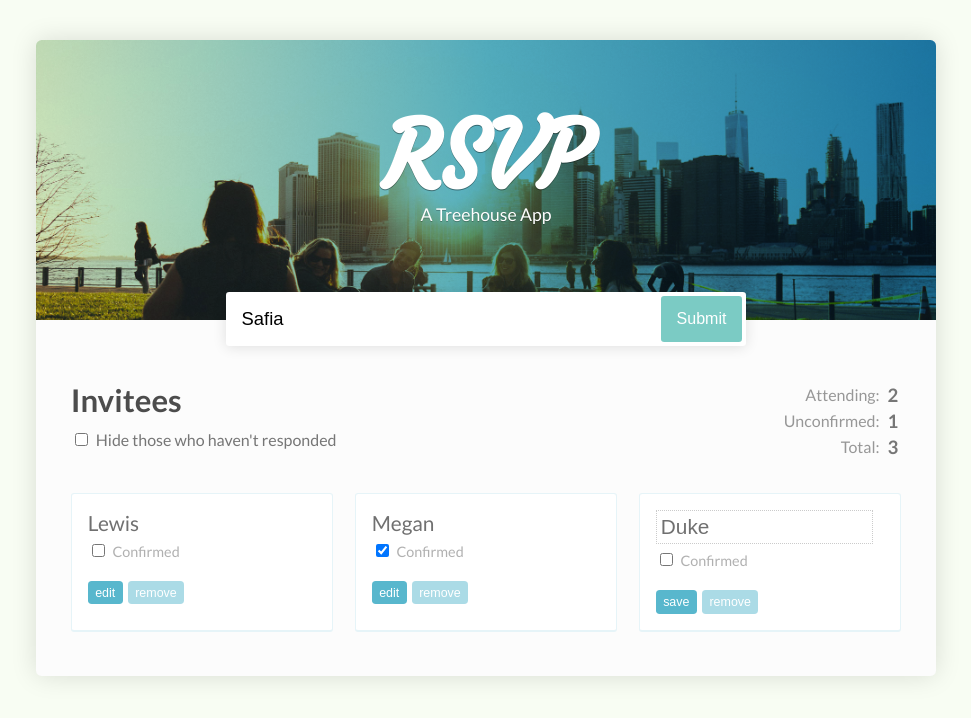
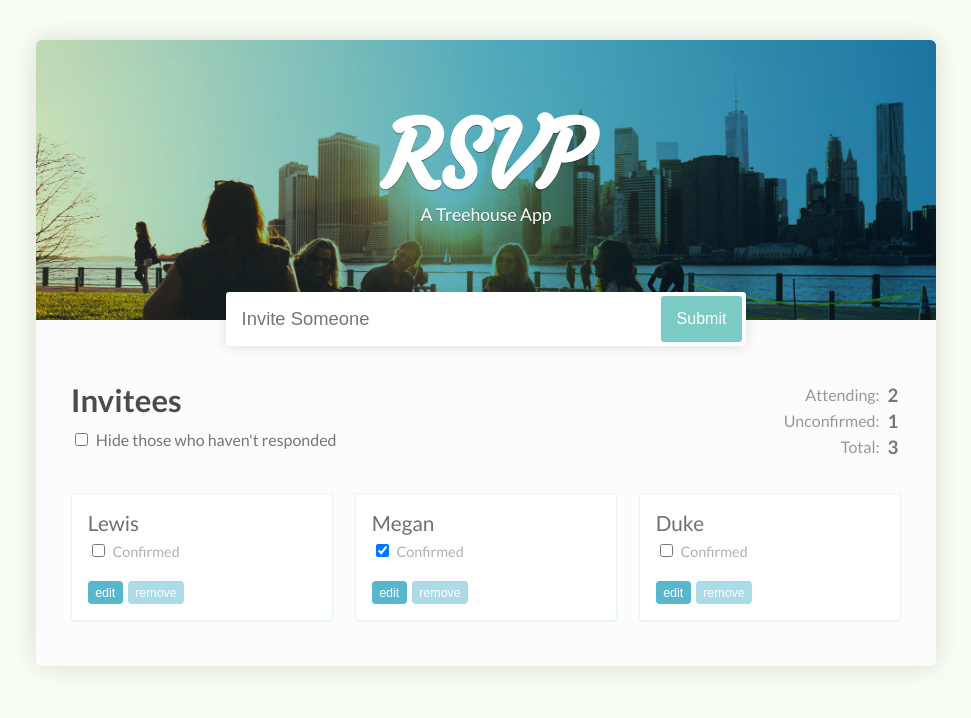
Before and after one commit to marshy2201/react-rsvp, a React (Create React App) app: page / in a window 1280 px wide. Shown: the top 718 px of the page, without its empty margins (154-1125 px from the left). Built offline with nearby package versions, Linux system fonts and the light colour scheme.

Commit message:
invite guests, filter guests responded

```diff
--- a/src/App.js
+++ b/src/App.js
@@ -1,8 +1,11 @@
 import React, { Component } from 'react';
 import GuestList from './GuestList';
+import InviteGuestForm from './InviteGuestForm';
 
 class App extends Component {
   state = {
+    isFiltered: false,
+    pendingGuest: "",
     guests: [
       {
         name: "Lewis",
@@ -17,7 +20,7 @@ class App extends Component {
       {
         name: "Duke",
         isConfirmed: false,
-        isEditing: true
+        isEditing: false
       }
     ]
   }
@@ -54,6 +57,29 @@ class App extends Component {
     });
   }
 
+  toggleFilter = () => {
+    this.setState(prevState => ({ isFiltered: !prevState.isFiltered }));
+  }
+
+  updatePendingGuest = (name) => {
+    this.setState({ pendingGuest: name });
+  }
+
+  addNewGuest = () => {
+    this.setState(prevState => {
+      const newGuest = {
+        name: prevState.pendingGuest,
+        isConfirmed: false,
+        isEditing: false
+      };
+
+      return {
+        guests: [newGuest, ...prevState.guests],
+        pendingGuest: ""
+      };
+    });
+  }
+
   getTotalInvited = () => this.state.guests.length;
   getAttendingGuests = () => this.state.guests.filter(guest => guest.isConfirmed).length;
   getUnconfirmedGuests = () => this.state.guests.filter(guest => !guest.isConfirmed).length;
@@ -64,16 +90,21 @@ class App extends Component {
         <header>
           <h1>RSVP</h1>
           <p>A Treehouse App</p>
-          <form>
-              <input type="text" value="Safia" placeholder="Invite Someone" />
-              <button type="submit" name="submit" value="submit">Submit</button>
-          </form>
+          <InviteGuestForm
+            pendingGuest={this.state.pendingGuest}
+            handleNameInput={e => this.updatePendingGuest(e.target.value)}
+            addNewGuest={this.addNewGuest}
+          />
         </header>
         <div className="main">
           <div>
             <h2>Invitees</h2>
             <label>
-              <input type="checkbox" /> Hide those who haven't responded
+              <input
+                type="checkbox"
+                checked={this.state.isFiltered}
+                onChange={this.toggleFilter}
+              /> Hide those who haven't responded
             </label>
           </div>
           <table className="counter">
@@ -97,6 +128,7 @@ class App extends Component {
             toggleConfirmationAt={this.toggleConfirmationAt}
             toggleEditAt={this.toggleEditAt}
             setNameAt={this.setNameAt}
+            isFiltered={this.state.isFiltered}
           />
         </div>
       </div>
--- a/src/GuestList.js
+++ b/src/GuestList.js
@@ -3,9 +3,11 @@ import PropTypes from 'prop-types';
 
 import Guest from './Guest';
 
-const GuestList = ({ guests, toggleConfirmationAt, toggleEditAt, setNameAt }) => (
+const GuestList = ({ guests, toggleConfirmationAt, toggleEditAt, setNameAt, isFiltered }) => (
   <ul>
-    {guests.map((guest, index) => (
+    {guests
+      .filter(guest => !isFiltered || guest.isConfirmed)
+      .map((guest, index) => (
         <Guest
           {...guest}
           key={index}
@@ -21,7 +23,8 @@ GuestList.propTypes = {
   guests: PropTypes.array.isRequired,
   toggleConfirmationAt: PropTypes.func.isRequired,
   toggleEditAt: PropTypes.func.isRequired,
-  setNameAt: PropTypes.func.isRequired
+  setNameAt: PropTypes.func.isRequired,
+  isFiltered: PropTypes.bool.isRequired
 }
 
 export default GuestList;
--- /dev/null
+++ b/src/InviteGuestForm.js
@@ -0,0 +1,29 @@
+import React from 'react';
+import PropTypes from 'prop-types';
+
+const InviteGuestForm = ({ handleNameInput, addNewGuest, pendingGuest }) => {
+  const newGuestSubmitHandler = e => {
+    e.preventDefault();
+    addNewGuest();
+  }
+
+  return (
+    <form onSubmit={newGuestSubmitHandler}>
+      <input
+        type="text"
+        placeholder="Invite Someone"
+        value={pendingGuest}
+        onChange={handleNameInput}
+      />
+      <button type="submit" name="submit" value="submit">Submit</button>
+    </form>
+  )
+}
+
+InviteGuestForm.propTypes = {
+  handleNameInput: PropTypes.func.isRequired,
+  addNewGuest: PropTypes.func.isRequired,
+  pendingGuest: PropTypes.string.isRequired
+}
+
+export default InviteGuestForm;
```
Lines whose indentation alone changed are shown as unchanged.
